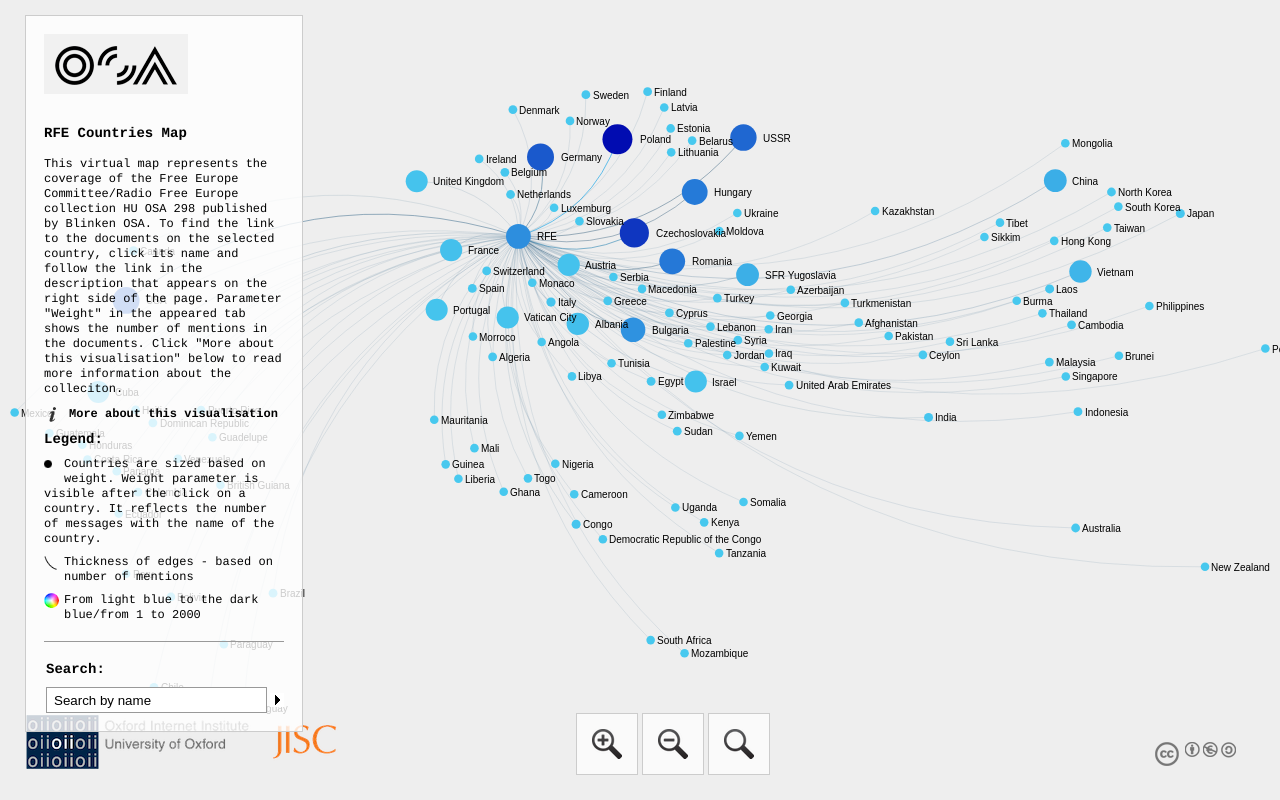
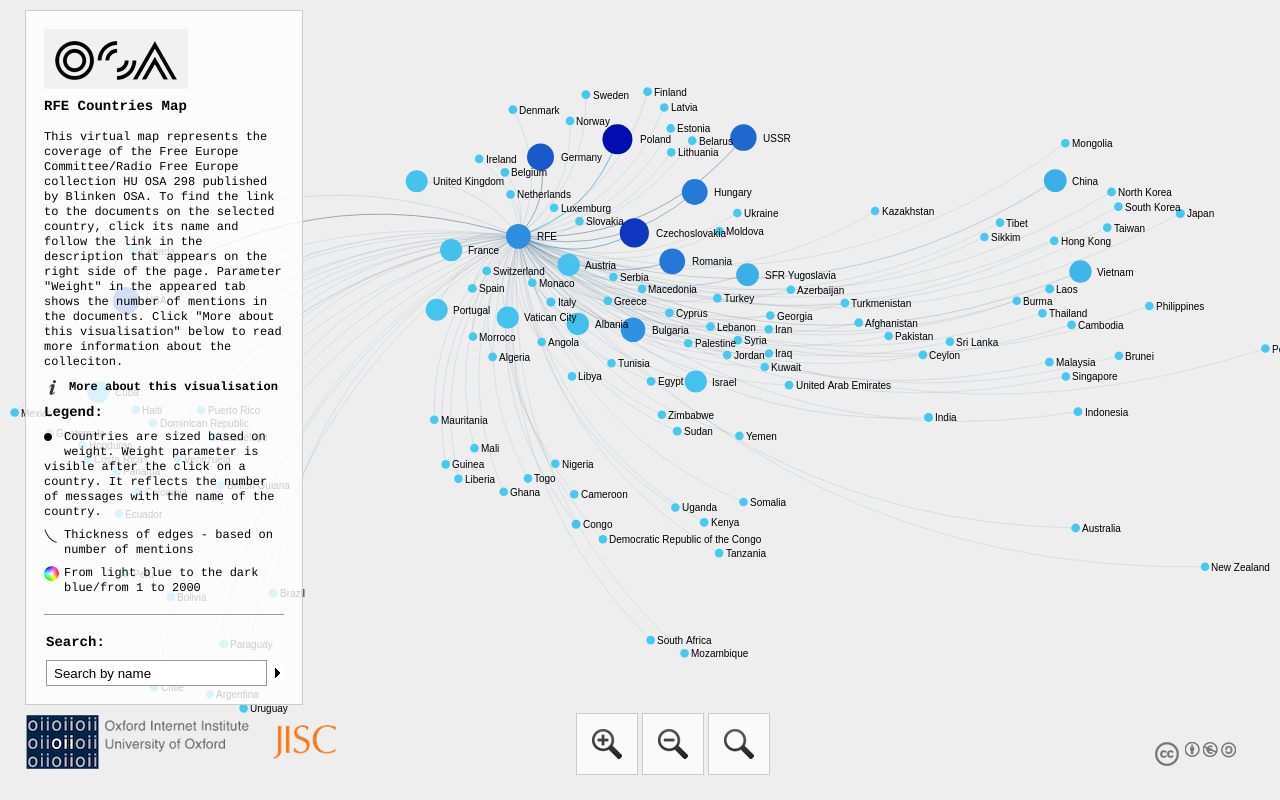
Before and after one commit to mudrak/FECRFEOSA, a plain HTML site: page index.html in a window 1280 px wide. Drawn offline with Linux system fonts and the light colour scheme.

Commit message:
Update style.css

```diff
--- a/css/style.css
+++ b/css/style.css
@@ -221,7 +221,7 @@ margin-right:10px;
 
 #maintitle {
 width: 100%;
-height: 72px;
+height: 50px;
 background-repeat: no-repeat;
 margin-bottom:20px;
 }
@@ -231,7 +231,7 @@ display: none;
 }
 
 #mainpanel {
-margin-top: 15px;
+margin-top: 10px;
 margin-left: 25px;
 background:#fff;
 background-color:rgba(255,255,255,0.8);
```
